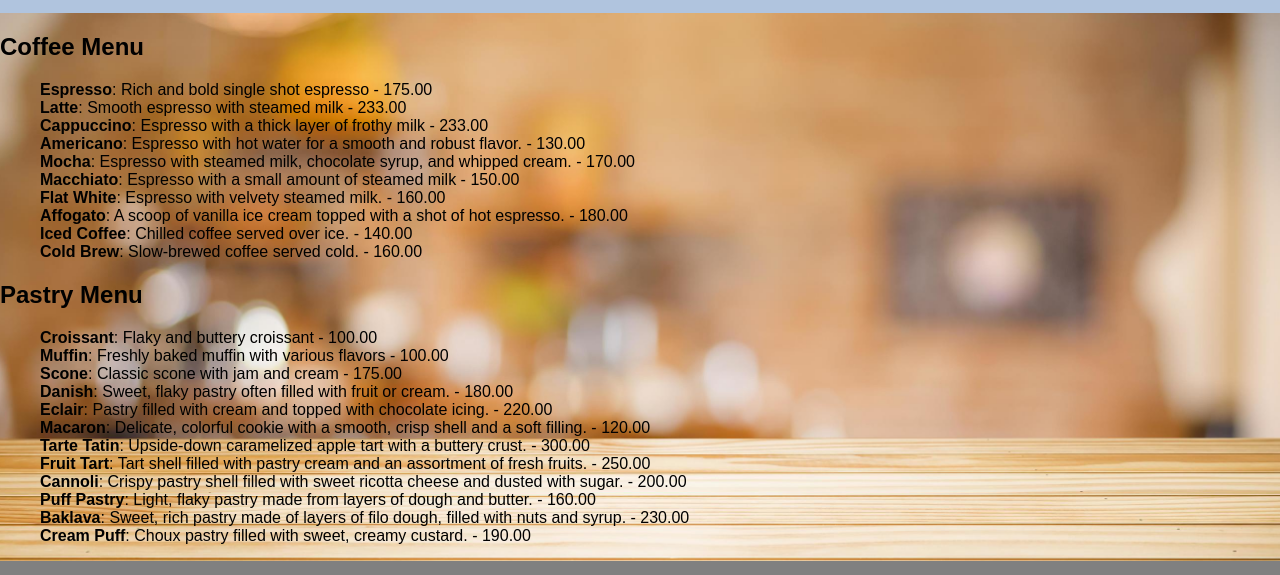
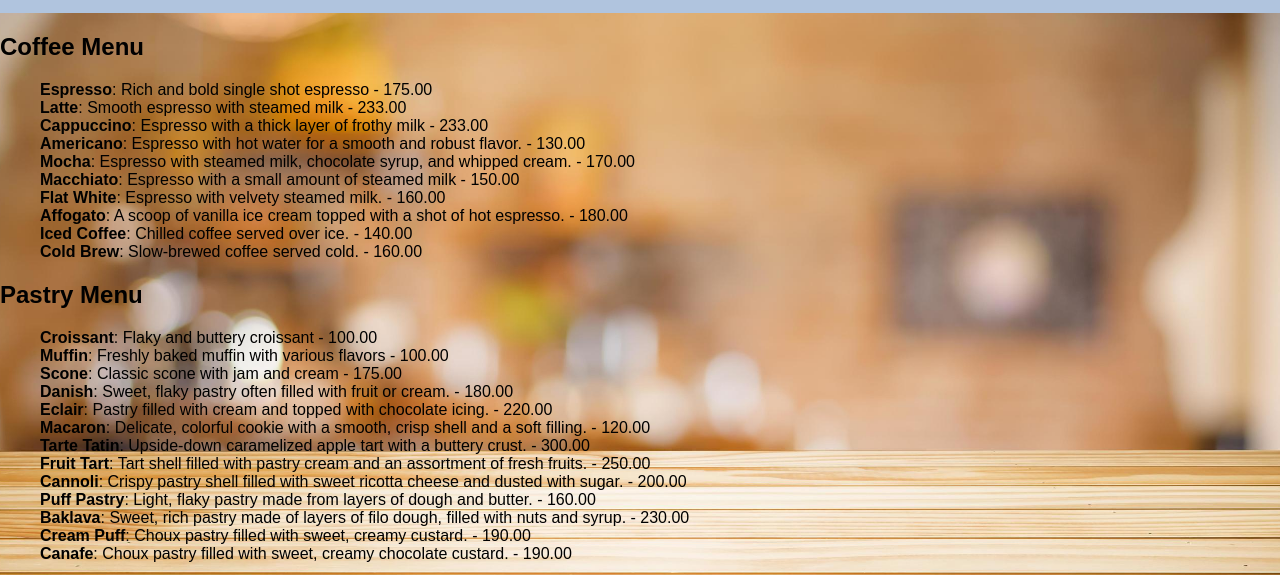
Before and after one commit to gelien0901/Cozycup_Linas_Vasquez, a plain HTML site: page menupag.html in a window 1280 px wide. Shown: the part 223-798 px from the top of the page. Drawn offline with Linux system fonts and the light colour scheme.

Commit message:
modify pastry menu

```diff
--- a/menupag.html
+++ b/menupag.html
@@ -100,6 +100,7 @@ ul {
             <li><strong>Puff Pastry</strong>: Light, flaky pastry made from layers of dough and butter. - 160.00</li>
             <li><strong>Baklava</strong>: Sweet, rich pastry made of layers of filo dough, filled with nuts and syrup. - 230.00</li>
             <li><strong>Cream Puff</strong>: Choux pastry filled with sweet, creamy custard. - 190.00</li>
+             <li><strong>Canafe</strong>: Choux pastry filled with sweet, creamy chocolate custard. - 190.00</li>
         </ul>
     </section>
 
```
